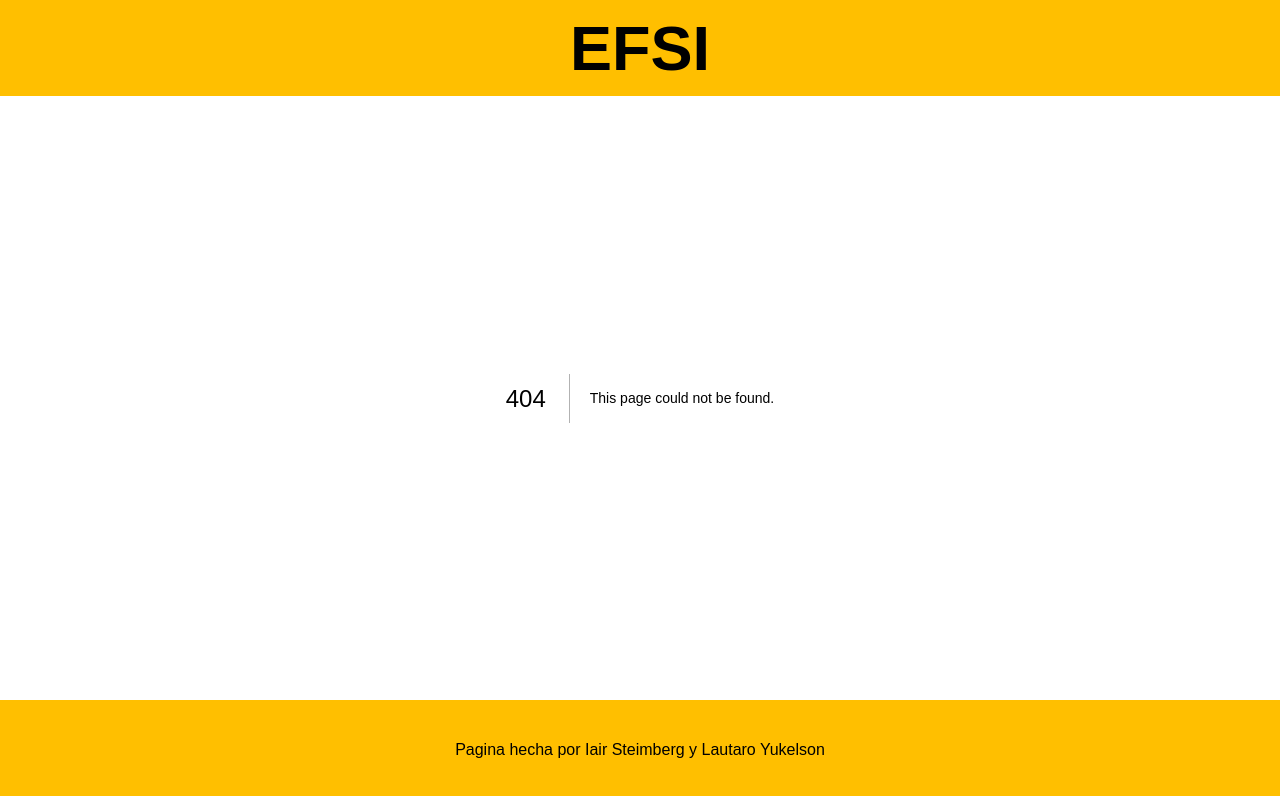
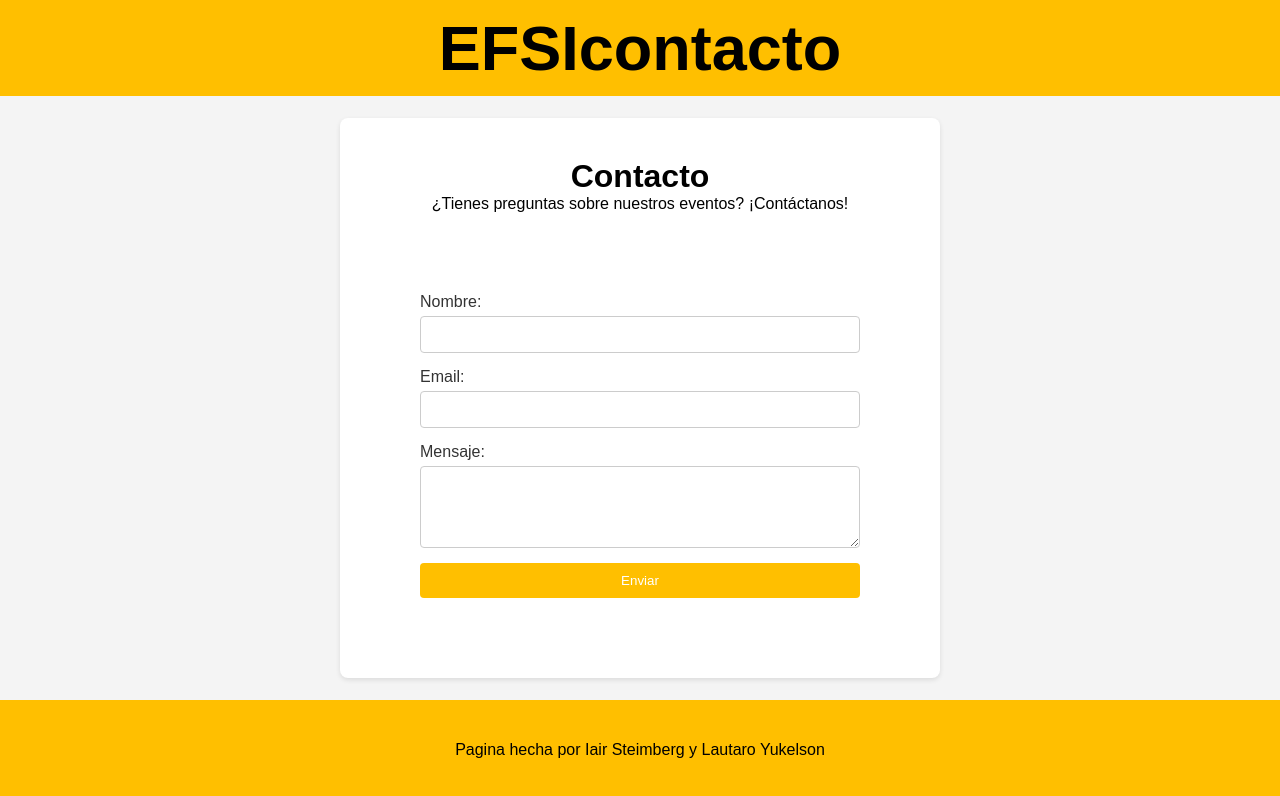
Before and after one commit to Lautaro-Yukelson/tp09-eventos-efsi, a Next.js app: page /contacto in a window 1280 px wide. Before the commit this address had no page. Shown: the top 796 px of the page. Built offline with nearby package versions, Linux system fonts and the light colour scheme.

Commit message:
se creo la pagina de contacto

```diff
--- /dev/null
+++ b/src/app/(pages)/contacto/page.css
@@ -0,0 +1,52 @@
+body {
+    font-family: Arial, sans-serif;
+    margin: 0;
+    padding: 0;
+    background-color: #f4f4f4;
+    color: #333;
+}
+
+.header-form, .header-form p {
+    color: black;
+    text-align: center;
+}
+
+.main-form {
+    width: 100%;
+    max-width: 600px;
+    margin: auto;
+    background: white;
+    border-radius: 8px;
+    box-shadow: 0 2px 5px rgba(0,0,0,0.1);
+}
+
+form {
+    display: flex;
+    flex-direction: column;
+    width: 100%;
+   padding: 40px;
+}
+
+label {
+    margin-bottom: 5px;
+}
+
+input, textarea {
+    margin-bottom: 15px;
+    padding: 10px;
+    border: 1px solid #ccc;
+    border-radius: 4px;
+}
+
+.main-form button {
+    padding: 10px;
+    background-color: #ffbf00;
+    color: white;
+    border: none;
+    border-radius: 4px;
+    cursor: pointer;
+}
+
+.main-form button:hover {
+    background-color: #dfa803;
+}
--- /dev/null
+++ b/src/app/(pages)/contacto/page.js
@@ -0,0 +1,30 @@
+"use client";
+import "./page.css";
+
+export default function Contacto () {
+
+  return (
+    <>
+        <main className="main-form">
+            <div className="header-form">
+                <h1>Contacto</h1>
+                <p>¿Tienes preguntas sobre nuestros eventos? ¡Contáctanos!</p>
+            </div>
+
+            <form action="#" method="post">
+                <label for="nombre">Nombre:</label>
+                <input type="text" id="nombre" name="nombre" required/>
+
+                <label for="email">Email:</label>
+                <input type="email" id="email" name="email" required/>
+
+                <label for="mensaje">Mensaje:</label>
+                <textarea id="mensaje" name="mensaje" rows="4" required></textarea>
+
+                <button type="submit">Enviar</button>
+            </form>
+        </main>
+    </>
+
+  );
+};
--- a/src/app/(pages)/detalle/[id]/page.js
+++ b/src/app/(pages)/detalle/[id]/page.js
@@ -4,7 +4,7 @@ import { useParams, useRouter } from "next/navigation";
 import { useEffect, useState } from "react";
 import useAxios from "../../../hooks/useAxios";
 
-const DetallesEvento = () => {
+export default function DetallesEvento() {
   const router = useRouter();
   const { id } = useParams();
   const [event, setEvent] = useState(null);
@@ -56,5 +56,3 @@ const DetallesEvento = () => {
     </div>
   );
 };
-
-export default DetallesEvento;
--- a/src/app/components/Navbar/Navbar.js
+++ b/src/app/components/Navbar/Navbar.js
@@ -16,6 +16,9 @@ export default function Navbar() {
 			<Link href="/">
 				<h1>EFSI</h1>
 			</Link>
+			<Link href="/contacto">
+				<h1>contacto</h1>
+			</Link>
 			<div className="user-controls">
 				{user ? (
 					<>
```
Also changed, not shown: src/app/(pages)/detalle/[id]/page.css (+15 -8 lines).
